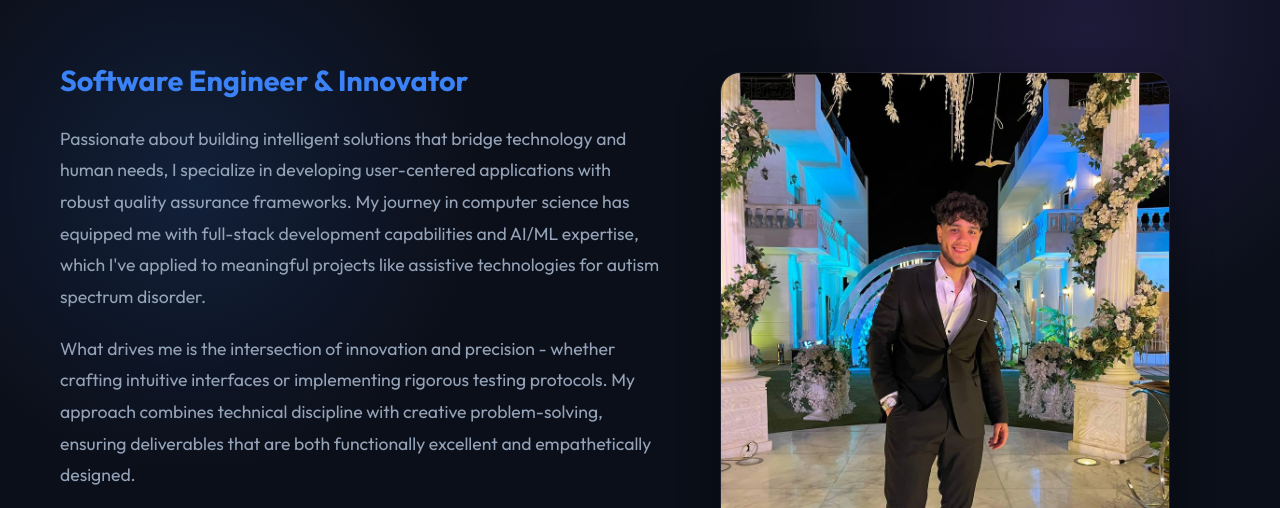
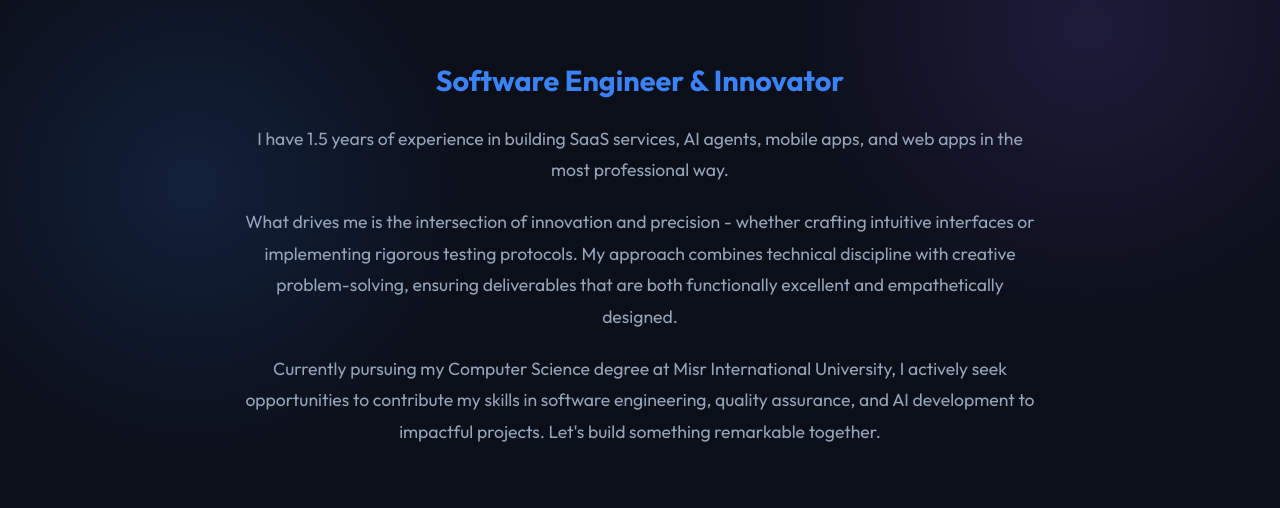
Before and after one commit to mohamedhussammm/port, a plain HTML site: page index.html in a window 1280 px wide. Both pictures are taken after a click on the link "ABOUT". Shown: the part 214-722 px from the top of the page. Drawn offline with Linux system fonts and the light colour scheme.

Commit message:
Fix github pages build and update about section

```diff
--- a/index.html
+++ b/index.html
@@ -47,7 +47,7 @@
                     <div>Connections</div>
                 </div>
                 <div class="stat-item">
-                    <div class="stat-number">1 Year</div>
+                    <div class="stat-number">1.5 Years</div>
                     <div>Years Experience</div>
                 </div>
             </div>
@@ -59,16 +59,13 @@
         <div class="container">
             <h2 class="section-title">About Me</h2>
             <div class="about-section">
-                <div class="about-text">
+                <div class="about-text" style="text-align: center; max-width: 800px; margin: 0 auto;">
                     <h3>Software Engineer & Innovator</h3>
-                    <p>Passionate about building intelligent solutions that bridge technology and human needs, I specialize in developing user-centered applications with robust quality assurance frameworks. My journey in computer science has equipped me with full-stack development capabilities and AI/ML expertise, which I've applied to meaningful projects like assistive technologies for autism spectrum disorder.</p>
+                    <p>I have 1.5 years of experience in building SaaS services, AI agents, mobile apps, and web apps in the most professional way.</p>
 
                     <p>What drives me is the intersection of innovation and precision - whether crafting intuitive interfaces or implementing rigorous testing protocols. My approach combines technical discipline with creative problem-solving, ensuring deliverables that are both functionally excellent and empathetically designed.</p>
 
                     <p>Currently pursuing my Computer Science degree at Misr International University, I actively seek opportunities to contribute my skills in software engineering, quality assurance, and AI development to impactful projects. Let's build something remarkable together.</p>
-                </div>
-                <div>
-                    <img src="./assets/img/ana.jpg" alt="Mohamed Hossam El Din" class="about-img">
                 </div>
             </div>
         </div>
--- a/style.css
+++ b/style.css
@@ -245,7 +245,7 @@ nav a:hover::after, nav a.active::after {
 /* About Section */
 .about-section {
     display: grid;
-    grid-template-columns: 1.2fr 1fr;
+    grid-template-columns: 1fr;
     gap: 60px;
     align-items: center;
 }
```
Also changed, not shown: 1 other file.
